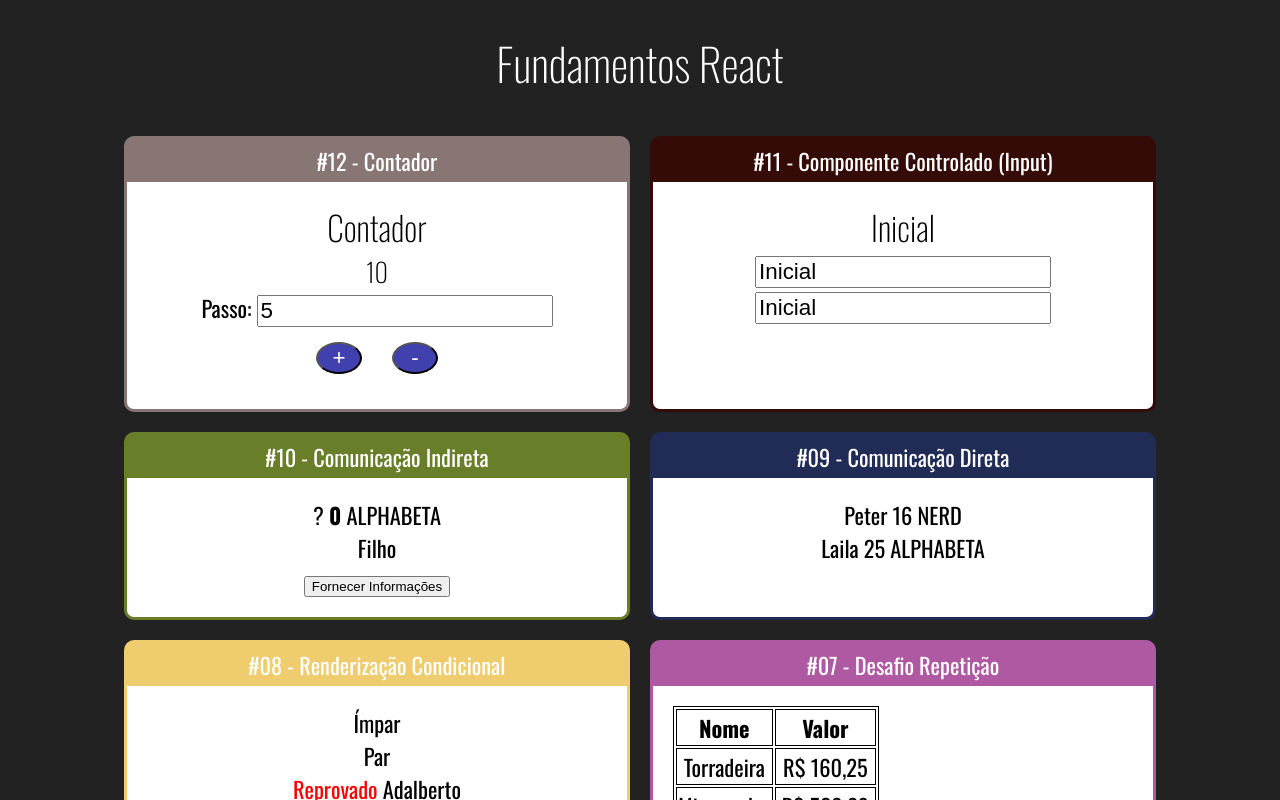
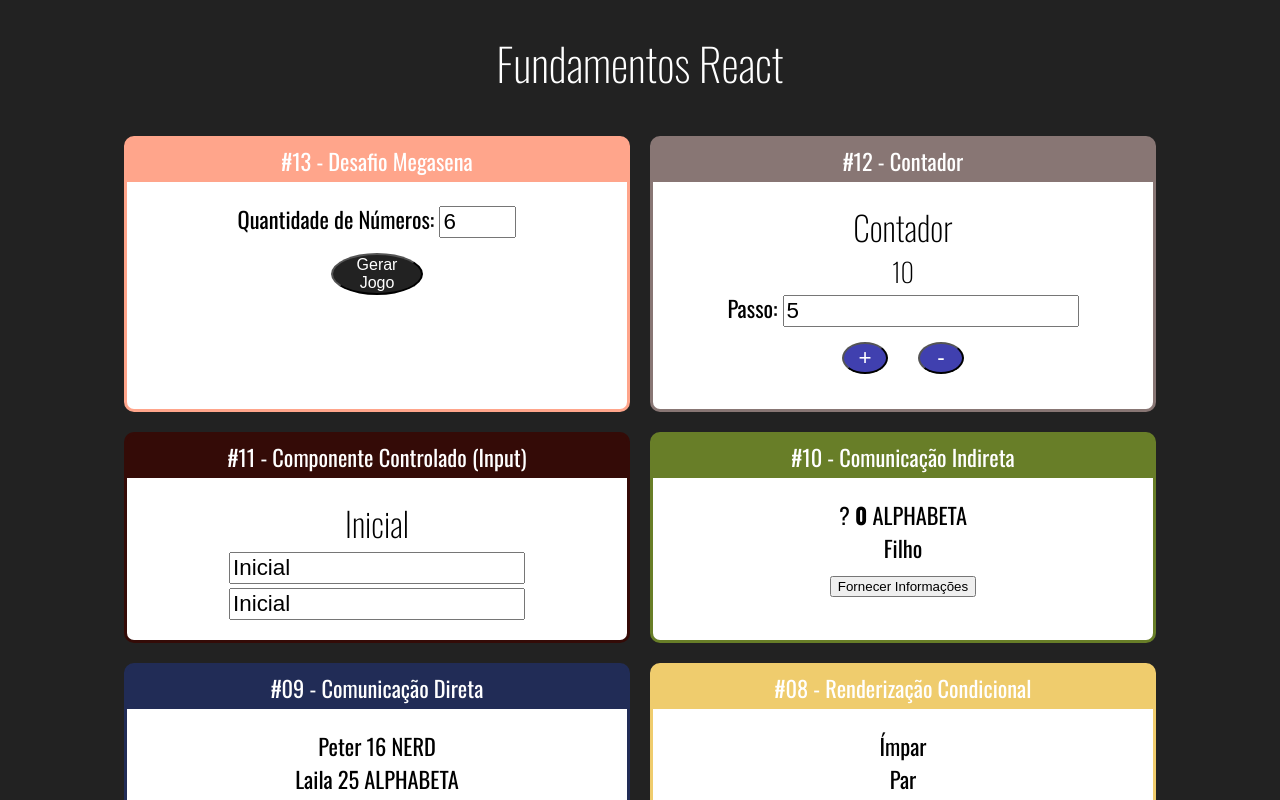
Before and after one commit to maddogxx/cursoreactjs, a React (Create React App) app in the folder fundamentos-react/: page / in a window 1280 px wide. Shown: the top 800 px of the page. Built offline with nearby package versions, Linux system fonts and the light colour scheme.

Commit message:
39. Desafio Megasena

```diff
--- a/fundamentos-react/src/App.jsx
+++ b/fundamentos-react/src/App.jsx
@@ -17,6 +17,7 @@ import DiretaPai from "./componentes/comunicacao/DiretaPai";
 import IndiretaPai from "./componentes/comunicacao/IndiretaPai";
 import Input from "./componentes/formulario/Input";
 import Contador from "./componentes/contador/Contador";
+import Mega from "./componentes/mega/Mega";
 
 
 // Forma reduzida usando arrow function
@@ -25,6 +26,9 @@ export default () => (
     <div className="App">
         <h1>Fundamentos React</h1>
         <div className="Cards">
+            <Card titulo="#13 - Desafio Megasena" color="#ffa58b">
+                <Mega/>
+            </Card>
             <Card titulo="#12 - Contador" color="#887674">
                 <Contador numeroInicial={10}/>
             </Card>
--- /dev/null
+++ b/fundamentos-react/src/componentes/mega/BotoesMega.jsx
@@ -0,0 +1,9 @@
+import React from "react";
+
+export default function BotoesMega(props) {
+    return (
+        <div>
+            <button onClick={props.obterJogo}>Gerar Jogo</button>
+        </div>
+    );
+}
--- /dev/null
+++ b/fundamentos-react/src/componentes/mega/DisplayMega.jsx
@@ -0,0 +1,16 @@
+import React from "react";
+
+export default function DisplayMega(props) {
+
+    const valores = props.numeros.map(n => {
+        return (
+            <span>{n < 10 ? "0" + n : n} </span>
+        );
+    });
+
+    return (
+        <div>
+            {valores}
+        </div>
+    );
+}
--- /dev/null
+++ b/fundamentos-react/src/componentes/mega/InputMega.jsx
@@ -0,0 +1,11 @@
+import React from "react";
+
+export default function InputMega(props) {
+
+    return (
+        <div>
+            <label htmlFor="qtdNumerosInput">Quantidade de Números: </label>
+            <input id="qtdNumerosInput" type="number" value={props.qtdNumeros} onChange={props.alterarQtd} min="6" max="15"/>
+        </div>
+    );
+}
--- /dev/null
+++ b/fundamentos-react/src/componentes/mega/Mega.jsx
@@ -0,0 +1,39 @@
+import "./mega.css";
+import React from "react";
+import InputMega from "./InputMega";
+import BotoesMega from "./BotoesMega";
+import DisplayMega from "./DisplayMega";
+
+export default function Mega() {
+
+    const [qtdNumerosInput, setQtdNumerosInput] = React.useState(6);
+    const [jogo, setJogo] = React.useState([]);
+
+    function alterarQuantidade(e) {
+        setQtdNumerosInput(e.target.value);
+    }
+
+    function atualizarJogo(j) {
+        let numeros = [];
+        let numero = Math.floor(Math.random() * (59 + 1) + 1);
+        let i = 0;
+        while (i < qtdNumerosInput) {
+            while (numeros.includes(numero)) {
+                numero = Math.floor(Math.random() * (59 + 1) + 1);
+            }
+
+            numeros.push(numero);
+            i++;
+        }
+
+        setJogo(numeros);
+    }
+
+    return (
+        <div className="Mega">
+            <InputMega qtdNumeros={qtdNumerosInput} alterarQtd={alterarQuantidade}/>
+            <BotoesMega obterJogo={atualizarJogo}/>
+            <DisplayMega numeros={jogo}/>
+        </div>
+    );
+}
--- /dev/null
+++ b/fundamentos-react/src/componentes/mega/mega.css
@@ -0,0 +1,13 @@
+.Mega input {
+    font-size: 1.4rem;
+}
+
+.Mega button {
+    margin: 15px;
+    height: 20%;
+    width: 20%;
+    border-radius: 50%;
+    background-color: #222;
+    color: #fff;
+    font-size: 1.0rem;
+}
```
